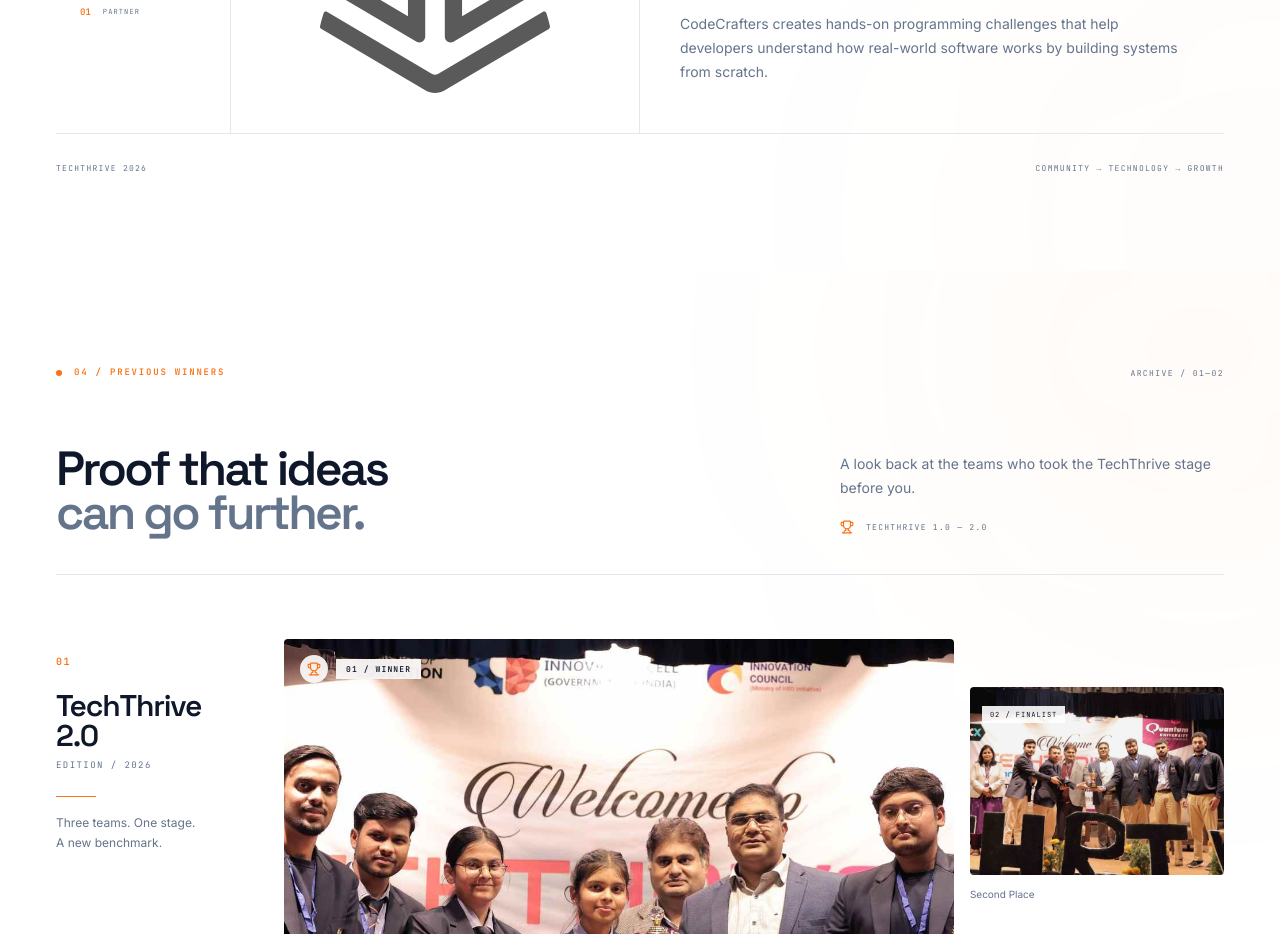
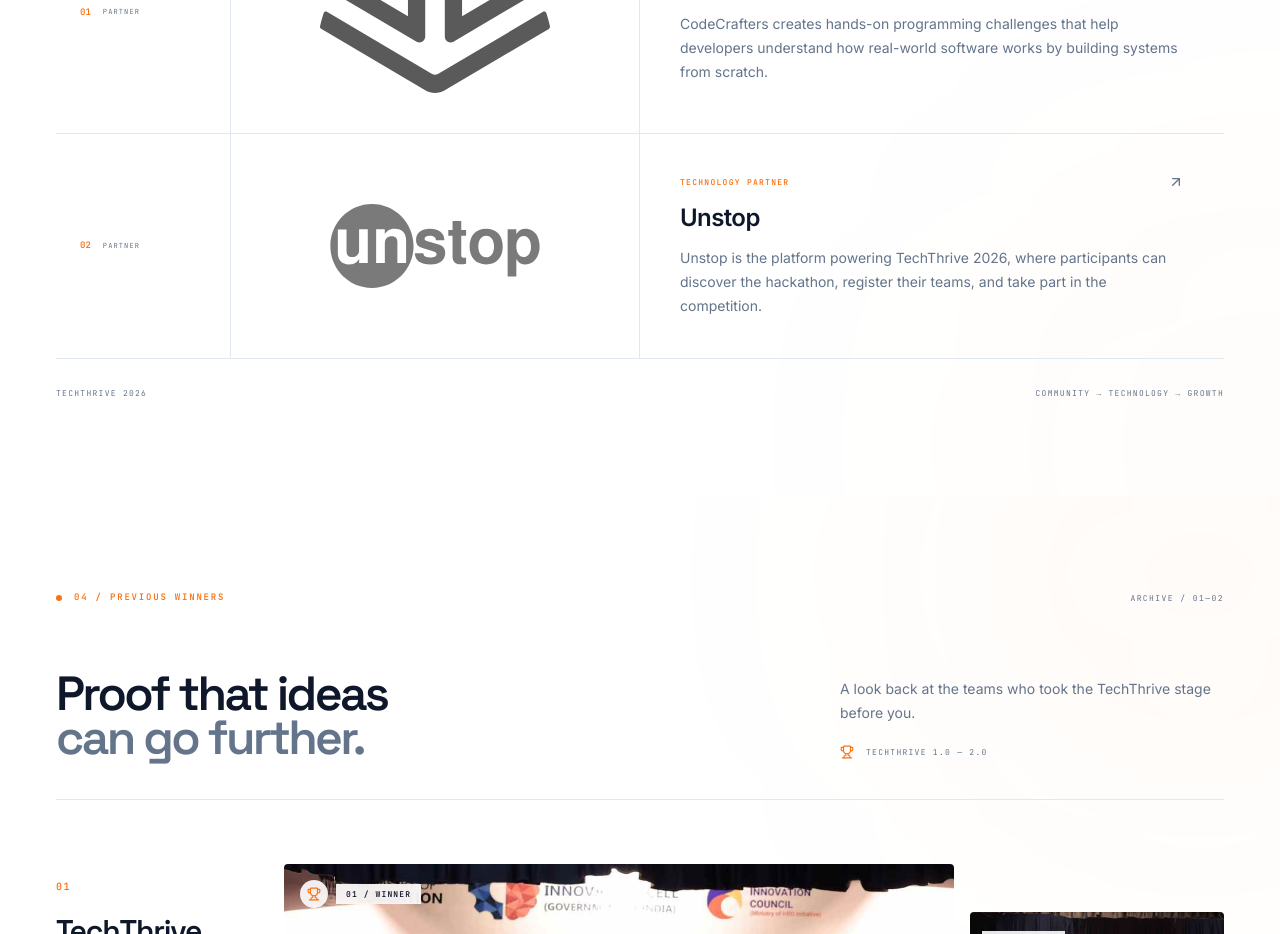
Before and after one commit to QuCodeXClub/TechThrive, a React (Vite) app in the folder frontend/: page / in a window 1280 px wide. Shown: the part 6440-7374 px from the top of the page. Built offline with nearby package versions, Linux system fonts and the light colour scheme.

Commit message:
feat: add Unstop as a sponsor for TechThrive 2026

```diff
--- a/frontend/src/components/Sections/Sponsors.jsx
+++ b/frontend/src/components/Sections/Sponsors.jsx
@@ -3,6 +3,7 @@
 
 import CodeCraftersDarkLogo from "@/assets/sponsors/codecrafters-logo-dark.svg";
 import CodeCraftersLightLogo from "@/assets/sponsors/codecrafters-logo-light.svg";
+import UnstopLogo from "@/assets/unstop-logo.svg";
 
 const sponsors = [
 	{
@@ -13,6 +14,15 @@
 		lightLogo: CodeCraftersLightLogo,
 		darkLogo: CodeCraftersDarkLogo,
 		website: "https://codecrafters.io",
+	},
+	{
+		number: "02",
+		name: "Unstop",
+		description:
+			"Unstop is the platform powering TechThrive 2026, where participants can discover the hackathon, register their teams, and take part in the competition.",
+		lightLogo: UnstopLogo,
+		darkLogo: UnstopLogo,
+		website: "https://unstop.com",
 	},
 ];
 
@@ -112,8 +122,6 @@
 								"focus-visible:bg-surface-muted/40",
 								"focus-visible:outline-none",
 								"lg:grid-cols-[0.3fr_0.7fr_1fr]",
-								index === 1 ? "lg:ml-[6%]" : "",
-								index === 2 ? "lg:ml-[12%]" : "",
 							].join(" ")}
 						>
 							<div className="border-border flex items-center gap-3 p-6 lg:border-r lg:py-8">
```
